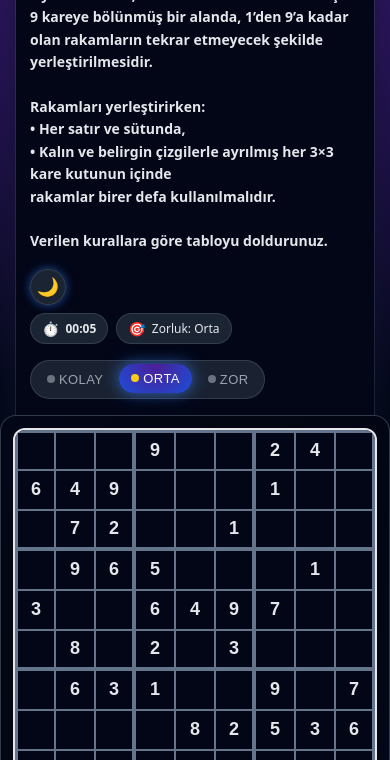
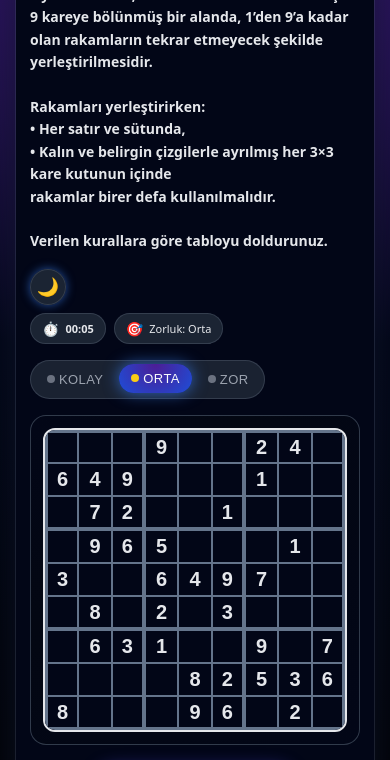
Before and after one commit to nazliirmakmete-prog/sudoku, a plain HTML site: page index.html in a window 390 px wide. Shown: the part 83-843 px from the top of the page. Drawn offline with Linux system fonts and the light colour scheme.

Commit message:
Refactor Sudoku grid and cell styles for responsiveness
Updated styles for responsive design and improved layout.

```diff
--- a/index.html
+++ b/index.html
@@ -265,12 +265,12 @@
     }
 
     .sudoku-wrapper {
+      flex: 1 1 auto;
       display: flex;
       justify-content: center;
       align-items: center;
       padding: 12px;
       border-radius: 16px;
-      flex: 1 1 auto;
       border: 1px solid;
       transition: background 0.3s ease, border-color 0.3s ease;
     }
@@ -285,10 +285,14 @@
       border-color: #d1d5db;
     }
 
+    /* GRID ARTIK TAMAMEN RESPONSIVE:
+       Genişliği ekrana göre ayarla, kare oranı koru */
     .sudoku-grid {
       display: grid;
-      grid-template-columns: repeat(9, 48px);
-      grid-template-rows: repeat(9, 48px);
+      grid-template-columns: repeat(9, 1fr);
+      grid-template-rows: repeat(9, 1fr);
+      width: min(100%, 480px);
+      aspect-ratio: 1 / 1;
       border-radius: 12px;
       overflow: hidden;
       border: 2px solid;
@@ -306,8 +310,6 @@
     }
 
     .cell {
-      width: 48px;
-      height: 48px;
       border: 1px solid;
       display: flex;
       align-items: center;
@@ -548,23 +550,10 @@
         align-items: center;
       }
 
-      .sudoku-grid {
-        grid-template-columns: repeat(9, 42px);
-        grid-template-rows: repeat(9, 42px);
-      }
-
-      .cell {
-        width: 42px;
-        height: 42px;
-      }
-
-      .cell input {
-        font-size: 18px;
-      }
-
       .sidebar {
         width: 100%;
         flex-direction: column;
+        align-items: center;
       }
 
       .controls {
@@ -576,26 +565,21 @@
 
     /* Küçük telefonlar */
     @media (max-width: 480px) {
-      .sudoku-grid {
-        grid-template-columns: repeat(9, 40px);
-        grid-template-rows: repeat(9, 40px);
-      }
-
-      .cell {
-        width: 40px;
-        height: 40px;
-      }
-
-      .cell input {
-        font-size: 18px;
-      }
-
       .title-block h1 {
         font-size: 20px;
       }
 
       .subtitle {
         font-size: 14px;
+      }
+
+      .meta-chip {
+        font-size: 11px;
+      }
+
+      button {
+        font-size: 12px;
+        padding: 7px 11px;
       }
     }
   </style>
@@ -609,7 +593,7 @@
 
     <div class="header">
       <div class="title-block">
-        <h1>Sudoku </h1>
+        <h1>Sudoku</h1>
         <p class="subtitle">
           Oyunun amacı, her biri dokuz hücreden oluşan 9 kareye bölünmüş bir alanda, 1’den 9’a kadar olan rakamların
           tekrar etmeyecek şekilde yerleştirilmesidir.<br><br>
@@ -741,7 +725,7 @@
     const playPromise = musicEl.play();
     if (playPromise !== undefined) {
       playPromise.catch(() => {
-        // Tarayıcı otomatik çalmayı engellerse, kullanıcı sayfayla etkileşime girince çalacaktır.
+        // Tarayıcı otomatik çalmayı engellerse, kullanıcı etkileşimi sonrası başlar
       });
     }
   }
```
